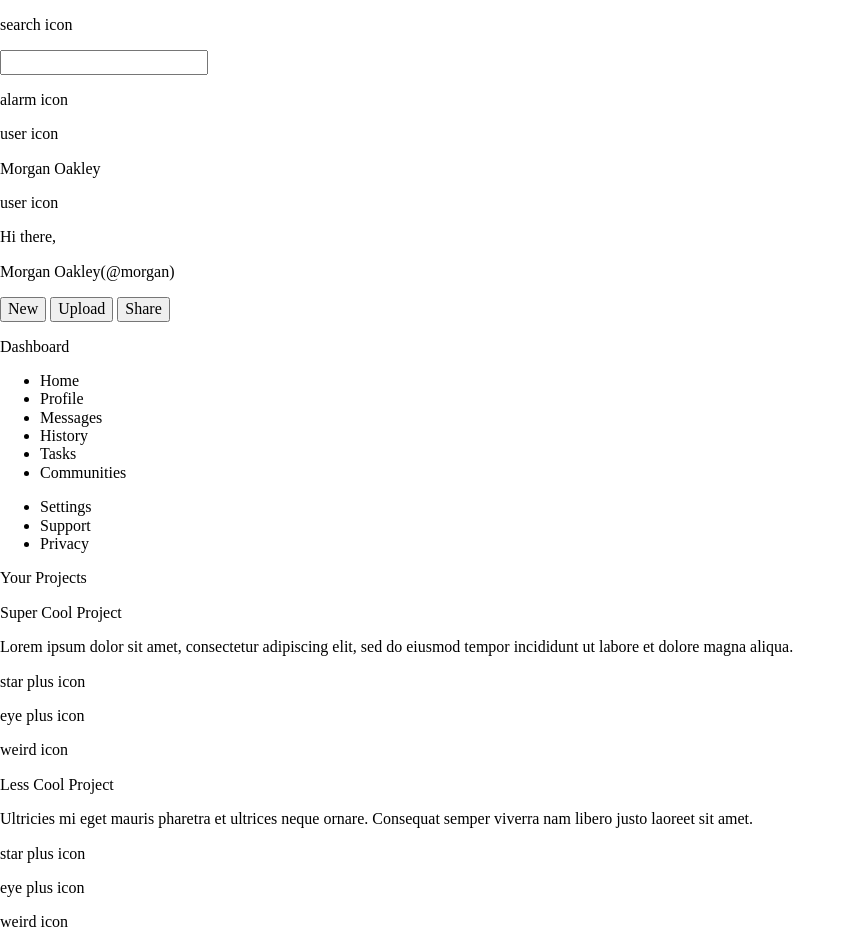
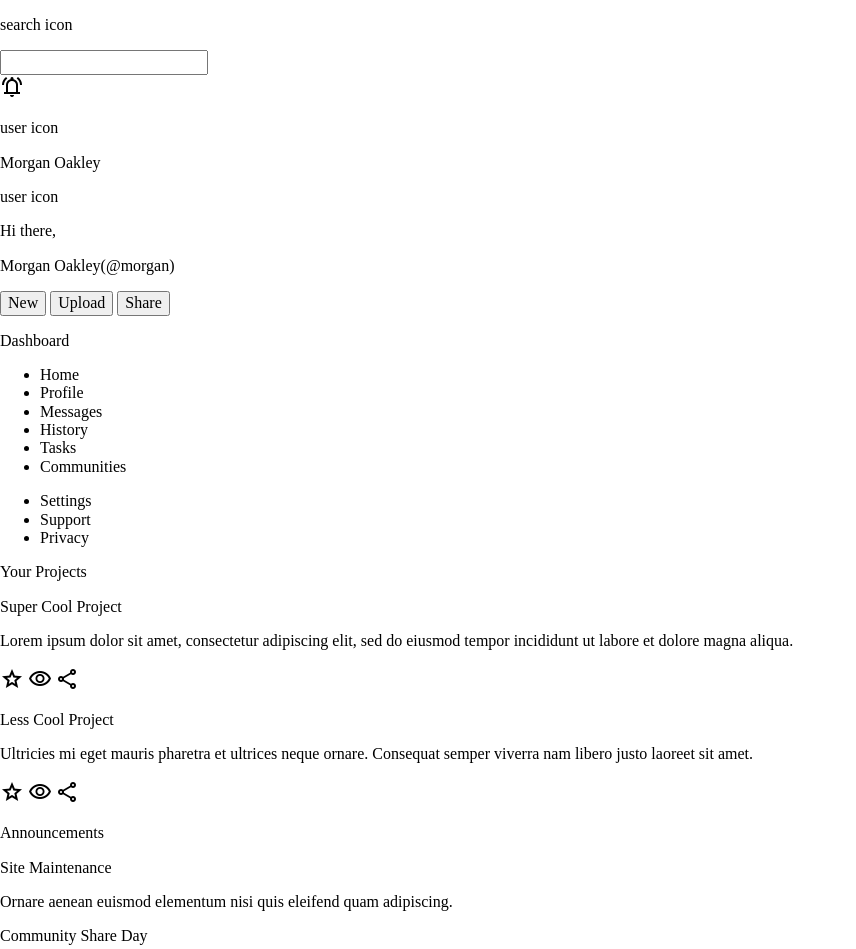
Before and after one commit to tomascarreira/admin-dashboard, a plain HTML site: page index.html in a window 1280 px wide. Shown: the top 949 px of the page, without its empty margins (0-856 px from the left). Drawn offline with nearby package versions, Linux system fonts and the light colour scheme.

Commit message:
Add icons

```diff
--- a/index.html
+++ b/index.html
@@ -3,6 +3,7 @@
 	<head>
 		<meta charset="UTF-8">
 		<title>Admin Dashboard</title>
+		<link rel="stylesheet" href="https://fonts.googleapis.com/css2?family=Material+Symbols+Outlined:opsz,wght,FILL,GRAD@20..48,100..700,0..1,-50..200" />
 		<link href="normalize.css" rel="stylesheet">
 		<link href="style.css" rel="stylesheet">
 	</head>
@@ -15,7 +16,9 @@
 			</div>
 
 			<div id="right-corner">
-				<p>alarm icon</p>
+				<span class="material-symbols-outlined">
+					notifications_active
+				</span>
 				<p>user icon</p>
 				<p>Morgan Oakley</p>
 			</div>
@@ -66,9 +69,9 @@
 						<p>Super Cool Project</p>
 						<p>Lorem ipsum dolor sit amet, consectetur adipiscing elit, sed do eiusmod tempor incididunt ut labore et dolore magna aliqua.</p>
 						<div class="card-icons">
-							<p>star plus icon</p>
-							<p>eye plus icon</p>
-							<p>weird icon</p>
+							<span class="material-symbols-outlined"> star </span>
+							<span class="material-symbols-outlined"> visibility </span>
+							<span class="material-symbols-outlined"> share </span>
 						</div>
 					</div>
 
@@ -76,9 +79,9 @@
 						<p>Less Cool Project</p>
 						<p>Ultricies mi eget mauris pharetra et ultrices neque ornare. Consequat semper viverra nam libero justo laoreet sit amet.</p>
 						<div class="card-icons">
-							<p>star plus icon</p>
-							<p>eye plus icon</p>
-							<p>weird icon</p>
+							<span class="material-symbols-outlined"> star </span>
+							<span class="material-symbols-outlined"> visibility </span>
+							<span class="material-symbols-outlined"> share </span>
 						</div>
 					</div>
 				</div>
```
